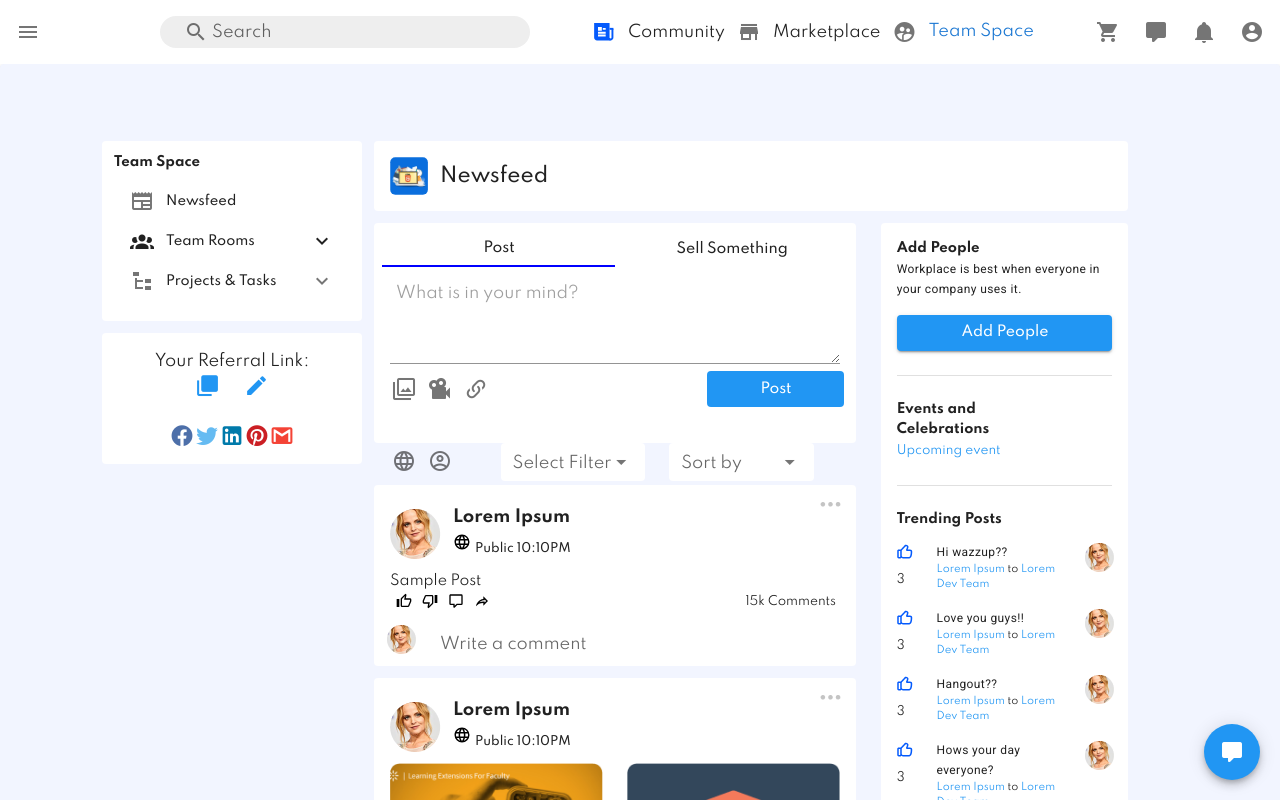
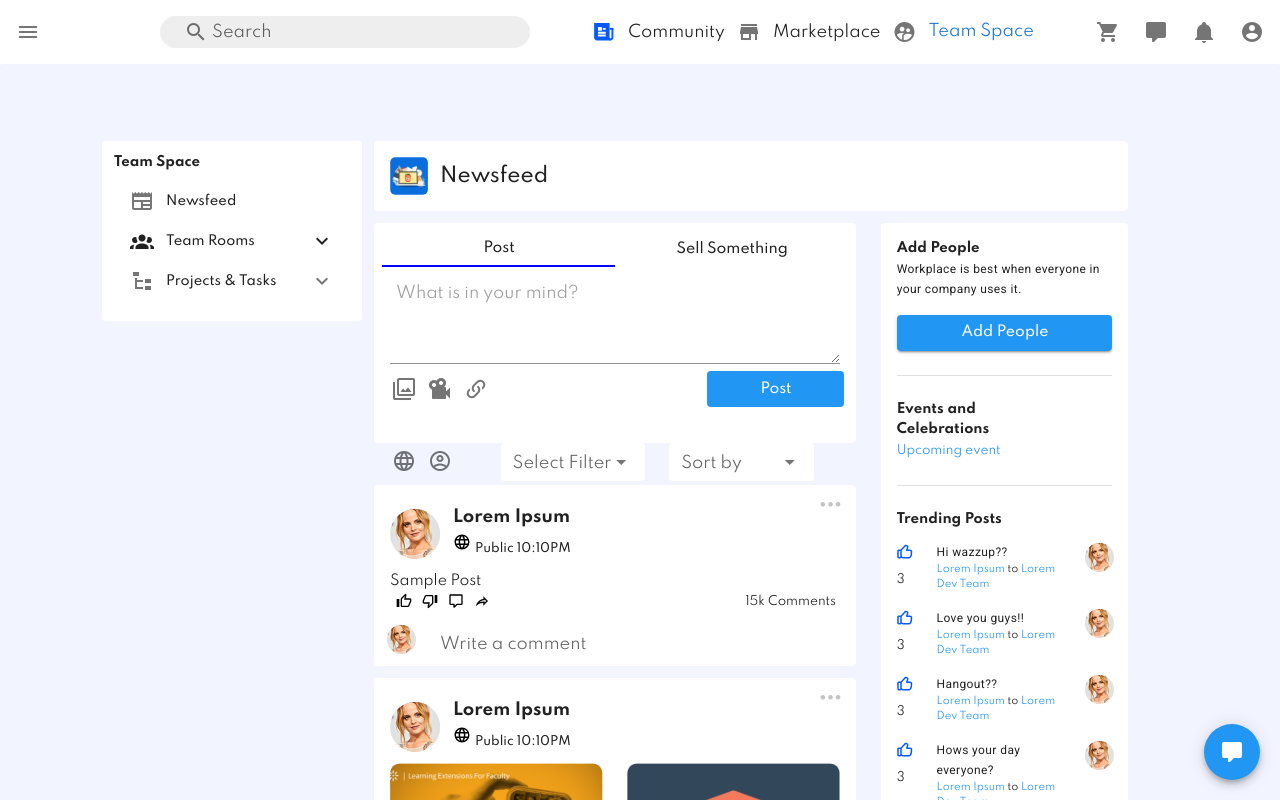
Before and after one commit to Viciteam/ibial-frontend, a Nuxt app: page /team-space in a window 1280 px wide. Shown: the top 800 px of the page. Built offline with nearby package versions, Linux system fonts and the light colour scheme.

Commit message:
remove referral widget

```diff
--- a/components/LeftSidebar.vue
+++ b/components/LeftSidebar.vue
@@ -124,7 +124,7 @@
       </div>
     </v-card>
 
-    <v-card flat class="pa-4">
+    <!--  <v-card flat class="pa-4">
       <div class="text-center">
         Your Referral Link:
       </div>
@@ -175,7 +175,7 @@
           </v-col>
         </v-row>
       </div>
-    </v-card>
+    </v-card>-->
   </div>
 </template>
 <script>
--- a/components/team-space/Sidebar.vue
+++ b/components/team-space/Sidebar.vue
@@ -67,59 +67,6 @@
         </v-list>
       </div>
     </v-card>
-
-    <v-card flat class="pa-4">
-      <div class="text-center">
-        Your Referral Link:
-      </div>
-      <div class="text-center ">
-        <v-row>
-          <v-col class="text-right">
-            <a href="#"
-              ><v-icon color="blue" style="font-size:25px;"
-                >mdi-checkbox-multiple-blank</v-icon
-              ></a
-            >
-          </v-col>
-          <v-col class="text-left">
-            <a href="#"
-              ><v-icon color="blue" style="font-size:25px;"
-                >mdi-pencil</v-icon
-              ></a
-            >
-          </v-col>
-        </v-row>
-        <v-row>
-          <v-col>
-            <a href="#"
-              ><v-icon color="#4D6FA9" style="font-size:25px;"
-                >mdi-facebook</v-icon
-              ></a
-            >
-            <a href="#"
-              ><v-icon color="#65BBF2" style="font-size:25px;"
-                >mdi-twitter</v-icon
-              ></a
-            >
-            <a href="#"
-              ><v-icon color="#007AAA" style="font-size:25px;"
-                >mdi-linkedin</v-icon
-              ></a
-            >
-            <a href="#"
-              ><v-icon color="#CB1F24" style="font-size:25px;"
-                >mdi-pinterest</v-icon
-              ></a
-            >
-            <a href="#"
-              ><v-icon color="#F44336" style="font-size:25px;"
-                >mdi-gmail</v-icon
-              ></a
-            >
-          </v-col>
-        </v-row>
-      </div>
-    </v-card>
   </div>
 </template>
 <script>
```
